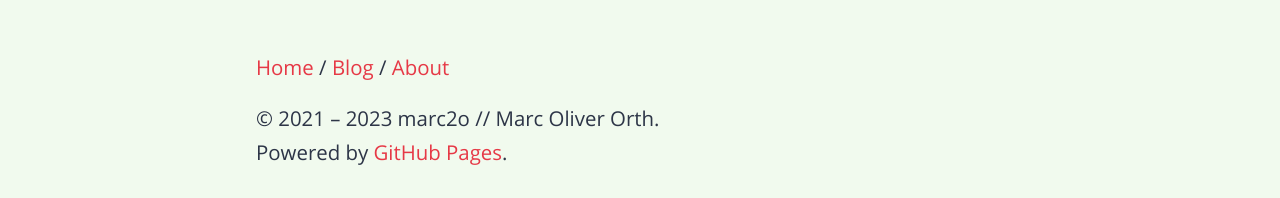
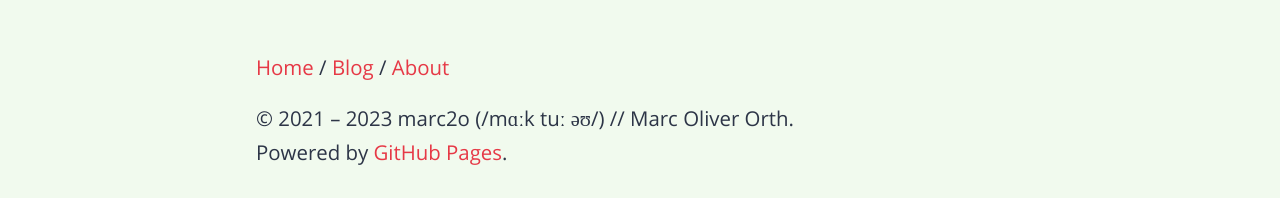
Before and after one commit to marc2o/marc2o.github.io, a Jekyll site: the page built from about.md, in a window 1280 px wide. Shown: the part 1595-1793 px from the top of the page. Built offline with Jekyll 4.4.1, drawn with Linux system fonts in a browser that asks for light colours.

Commit message:
Update copyright.html

```diff
--- a/_includes/copyright.html
+++ b/_includes/copyright.html
@@ -1,2 +1,2 @@
 <p><a href="/">Home</a> / <a href="/articles">Blog</a> / <a href="/about.html">About</a></a></p>
-<p>&copy; 2021 – 2023 marc2o // Marc Oliver Orth.<br>Powered by <a href="https://pages.github.com">GitHub Pages</a>.</p>
+<p>&copy; 2021 – 2023 marc2o (/mɑːk tuː əʊ/) // Marc Oliver Orth.<br>Powered by <a href="https://pages.github.com">GitHub Pages</a>.</p>
```
